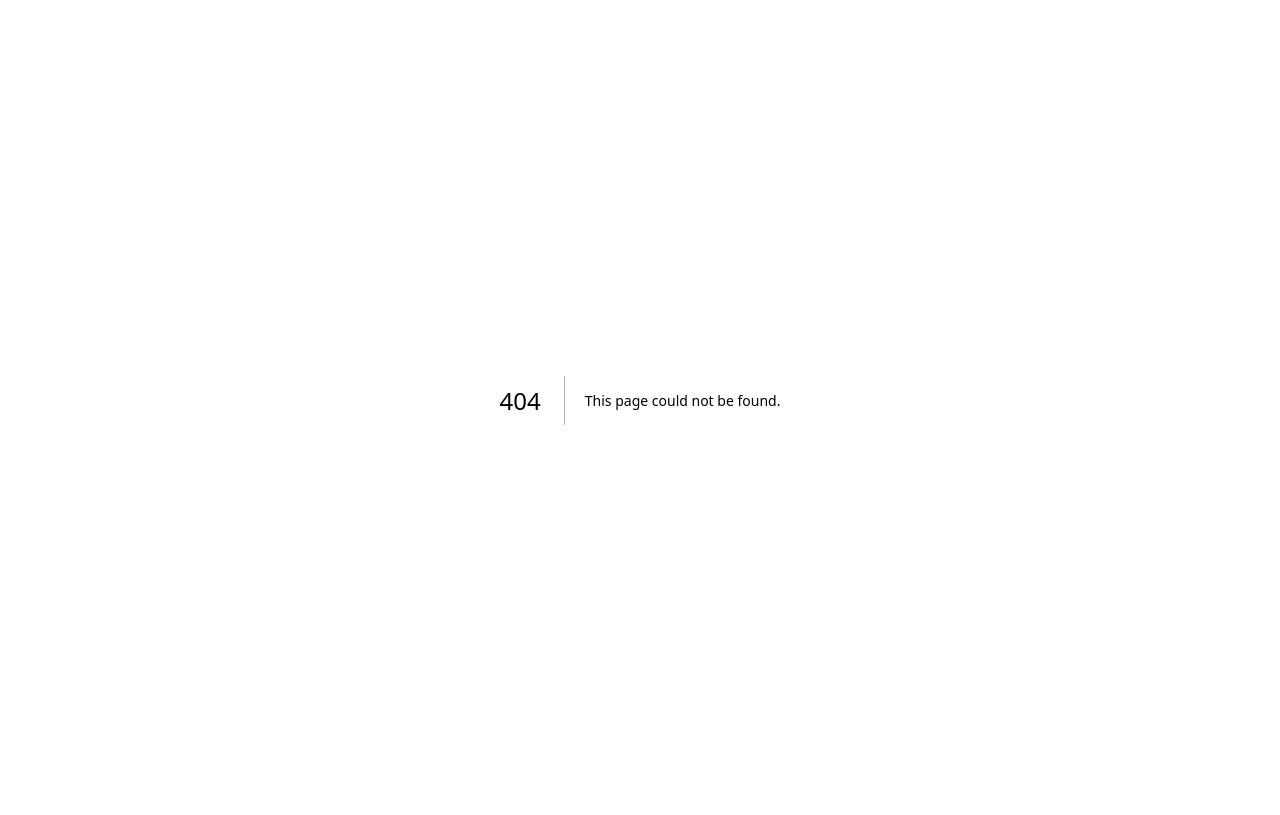
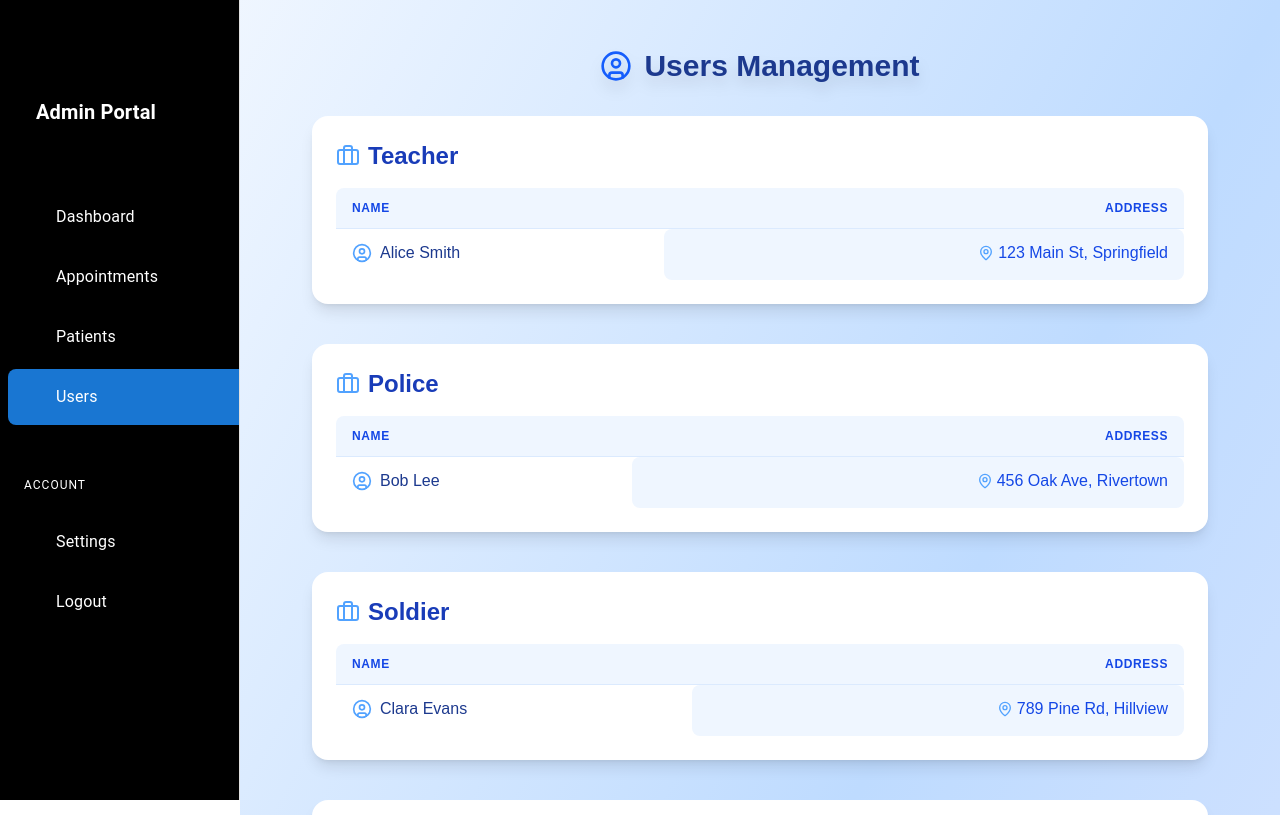
Before and after one commit to Sparta503/hospital-management-system, a Next.js app: page /admin/users in a window 1280 px wide. Before the commit this address had no page. Shown: the top 815 px of the page. Built offline with nearby package versions, Linux system fonts and the light colour scheme; sample sign-in values are in the browser's storage; some icons are missing.

Commit message:
Create page.tsx

```diff
--- /dev/null
+++ b/src/app/admin/users/page.tsx
@@ -0,0 +1,66 @@
+'use client';
+
+import React from 'react';
+import { UserCircle, MapPin, Briefcase } from 'lucide-react';
+
+const users = [
+  { id: 1, name: 'Alice Smith', profession: 'Teacher', address: '123 Main St, Springfield' },
+  { id: 2, name: 'Bob Lee', profession: 'Police', address: '456 Oak Ave, Rivertown' },
+  { id: 3, name: 'Clara Evans', profession: 'Soldier', address: '789 Pine Rd, Hillview' },
+  { id: 4, name: 'David Kim', profession: 'Engineer', address: '321 Maple St, Lakewood' },
+  { id: 5, name: 'Ella Brown', profession: 'Nurse', address: '654 Cedar Blvd, Brookside' },
+  { id: 6, name: 'Frank Green', profession: 'Firefighter', address: '987 Elm Dr, Westfield' },
+  { id: 7, name: 'Grace White', profession: 'Doctor', address: '147 Willow Ln, Eastgate' },
+  { id: 8, name: 'Henry Black', profession: 'Lawyer', address: '258 Birch Ct, Northvale' },
+];
+
+export default function AdminUsersPage() {
+  // Group users by profession
+  const grouped = users.reduce<{ [profession: string]: typeof users }>((acc, user) => {
+    if (!acc[user.profession]) acc[user.profession] = [];
+    acc[user.profession].push(user);
+    return acc;
+  }, {});
+
+  return (
+    <div className="min-h-screen bg-gradient-to-br from-blue-50 via-blue-200 to-indigo-100 py-12 px-2 sm:px-8 flex flex-col items-center">
+      <h1 className="text-3xl font-bold text-blue-900 mb-8 drop-shadow-xl flex items-center gap-3">
+        <UserCircle className="w-8 h-8 text-blue-600" />
+        Users Management
+      </h1>
+      <div className="w-full max-w-4xl flex flex-col gap-10">
+        {Object.keys(grouped).map((profession) => (
+          <div key={profession} className="bg-white rounded-2xl shadow-lg p-6">
+            <h2 className="text-2xl font-semibold text-blue-800 mb-4 flex items-center gap-2">
+              <Briefcase className="w-6 h-6 text-blue-400" /> {profession}
+            </h2>
+            <div className="overflow-x-auto">
+              <table className="min-w-full divide-y divide-blue-100">
+                <thead>
+                  <tr>
+                    <th className="px-4 py-3 bg-blue-50 text-left text-xs font-semibold text-blue-700 uppercase tracking-wider rounded-tl-lg">Name</th>
+                    <th className="px-4 py-3 bg-blue-50 text-right text-xs font-semibold text-blue-700 uppercase tracking-wider rounded-tr-lg">Address</th>
+                  </tr>
+                </thead>
+                <tbody className="bg-white divide-y divide-blue-50">
+                  {grouped[profession].map((u) => (
+                    <tr key={u.id} className="hover:bg-blue-50 transition-colors">
+                      <td className="px-4 py-3 whitespace-nowrap text-blue-900 font-medium flex items-center gap-2">
+  <UserCircle className="w-5 h-5 text-blue-400" /> {u.name}
+</td>
+<td className="px-4 py-3 whitespace-nowrap text-blue-700 bg-blue-50 rounded-lg text-right">
+  <span className="inline-flex items-center gap-1">
+    <MapPin className="w-4 h-4 text-blue-400" /> {u.address ? u.address : <span className="italic text-gray-400">No address provided</span>}
+  </span>
+</td>
+                    </tr>
+                  ))}
+                </tbody>
+              </table>
+            </div>
+          </div>
+        ))}
+      </div>
+    </div>
+  );
+}
```
